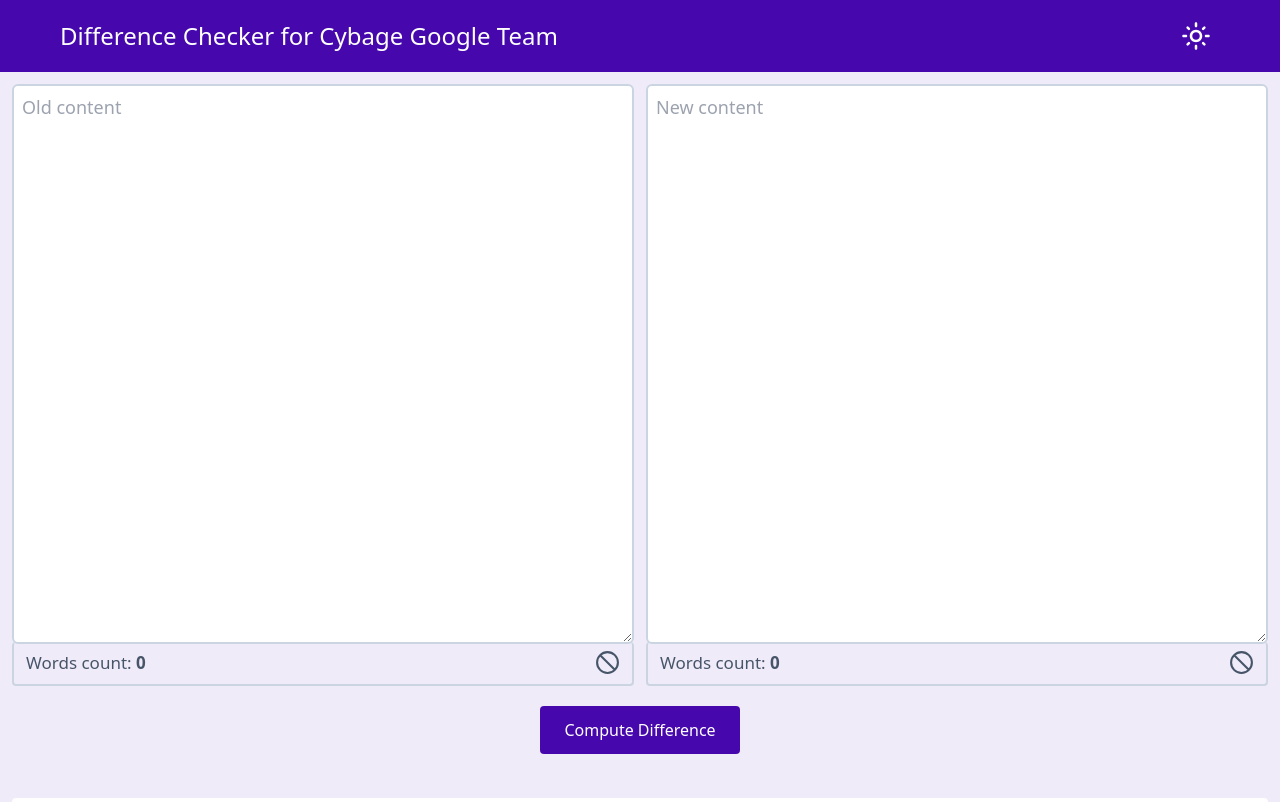
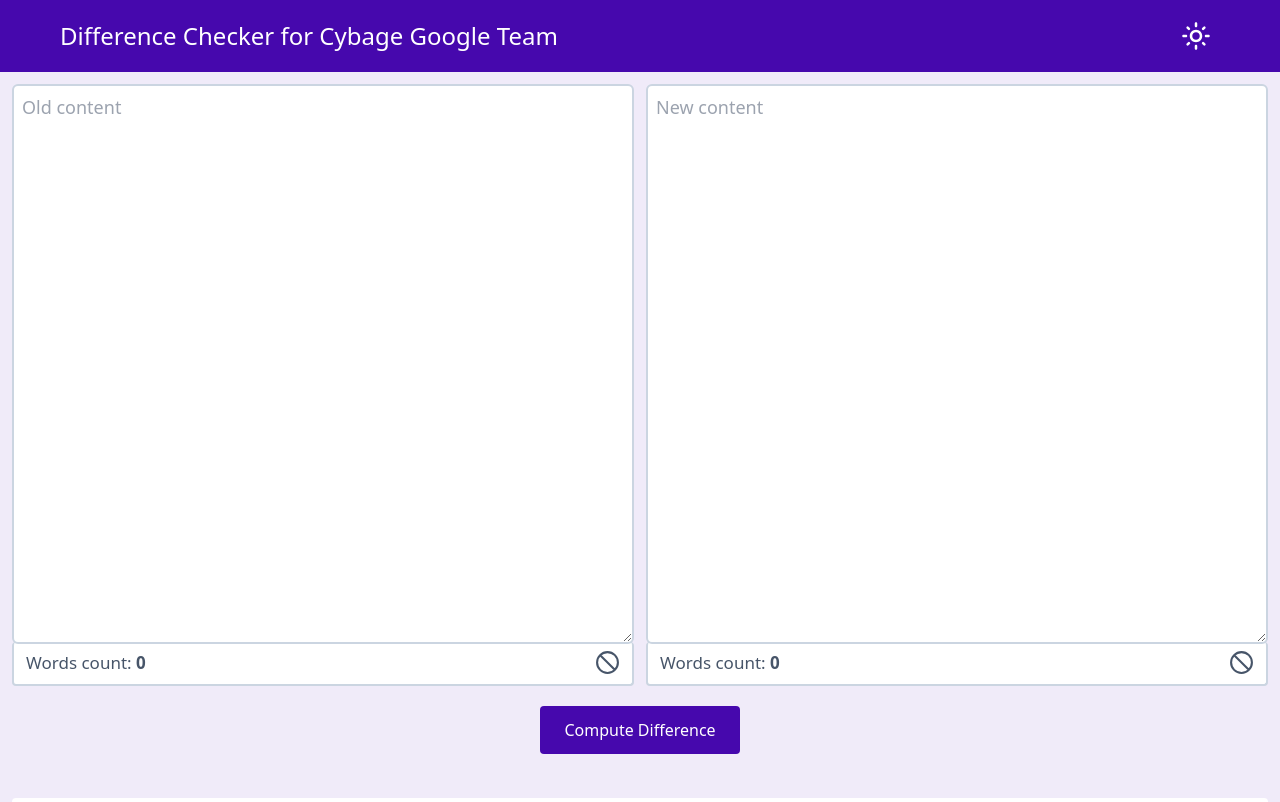
Before and after one commit to ygweric/diff-checker, a React (Vite) app: page / in a window 1280 px wide. Shown: the top 802 px of the page. Built offline with nearby package versions, Linux system fonts and the light colour scheme.

Commit message:
css added for word count section

```diff
--- a/src/components/TextDiffChecker.jsx
+++ b/src/components/TextDiffChecker.jsx
@@ -41,7 +41,7 @@
             value={text1}
             onChange={(e) => handleTextChange(e, setText1)}
           />
-          <div className="flex justify-between border-[2px] border-t-0 border-slate-300 dark:border-[#464646] px-3 py-2 rounded -mt-2">
+          <div className="flex justify-between border-[2px] border-t-0 border-slate-300 dark:border-[#464646] bg-white px-3 py-2 rounded -mt-2">
             <p className="text-[17px] text-slate-600 dark:text-[#9a9a9a]">
               Words count:{" "}
               <b>{text1 === "" ? "0" : text1.trim().split(" ").length}</b>
@@ -61,7 +61,7 @@
             value={text2}
             onChange={(e) => handleTextChange(e, setText2)}
           />
-          <div className="flex justify-between border-[2px] border-t-0 border-slate-300 dark:border-[#464646] px-3 py-2 rounded -mt-2">
+          <div className="flex justify-between border-[2px] border-t-0 border-slate-300 dark:border-[#464646] bg-white px-3 py-2 rounded -mt-2">
             <p className="text-[17px] text-slate-600 dark:text-[#9a9a9a]">
               Words count:{" "}
               <b>{text2 === "" ? "0" : text2.trim().split(" ").length}</b>
```
